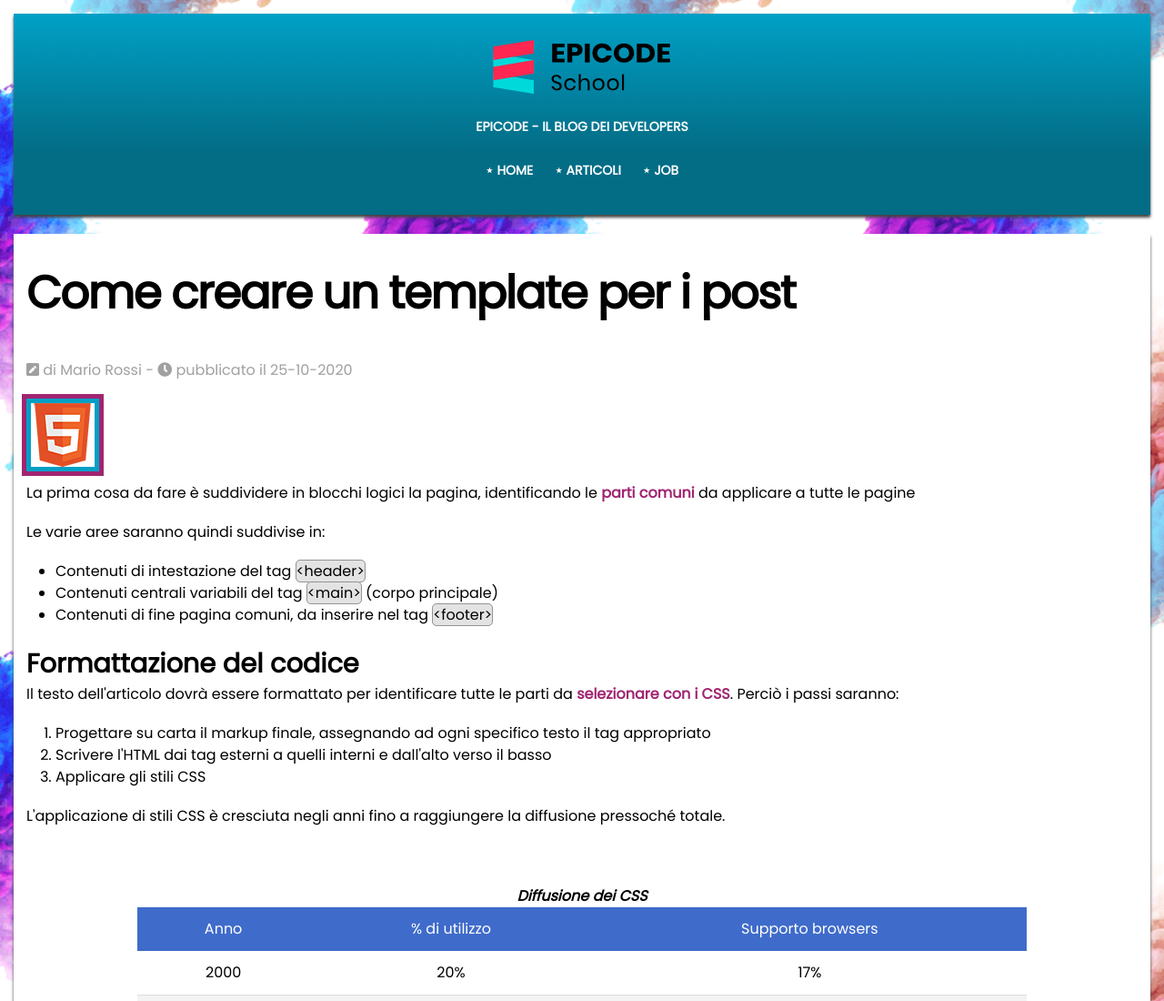
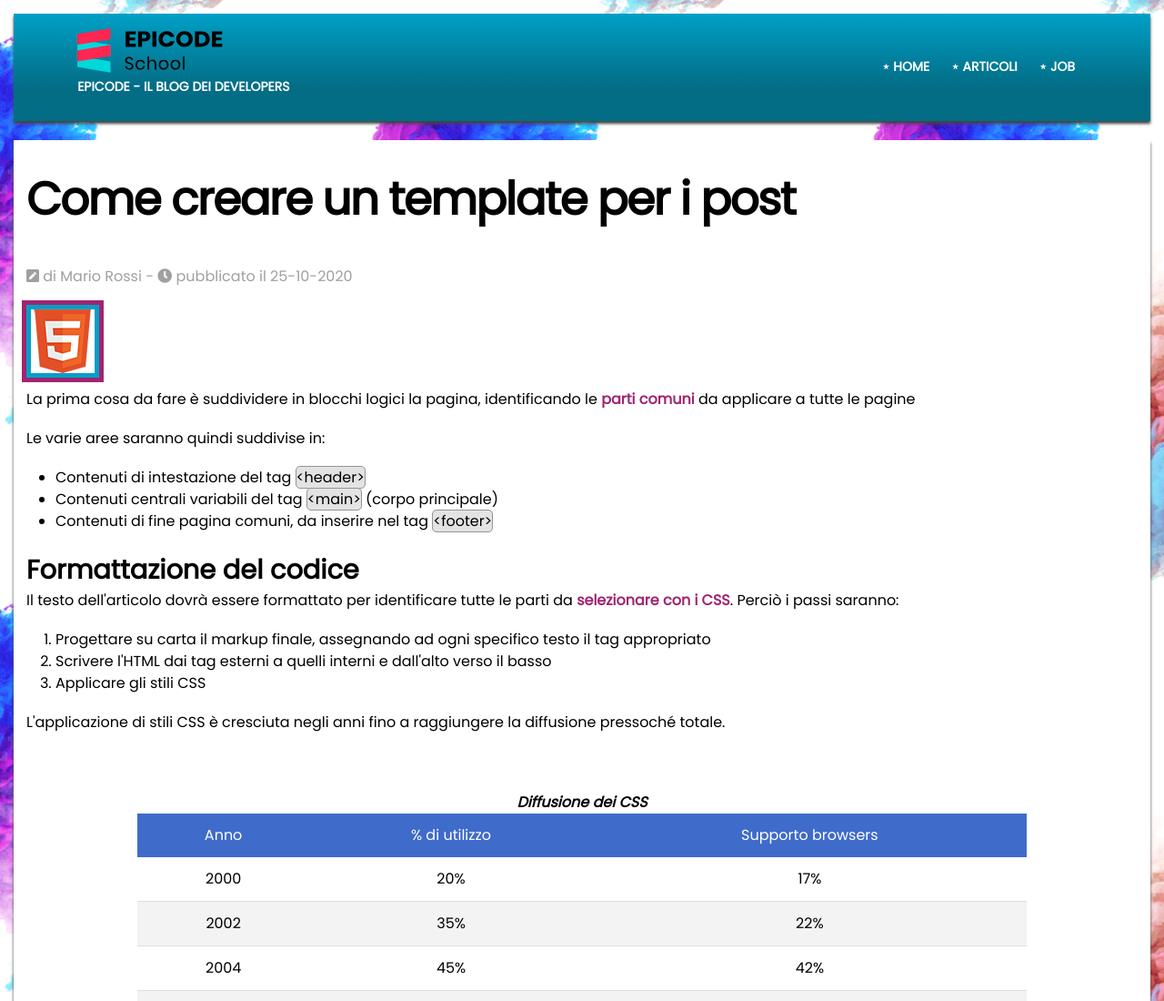
Before and after one commit to Tommasodibertomancini/ESERCIZIO-U2-D1, a plain HTML site: page index.html in a window 1280 px wide. Shown: the top 1100 px of the page at 91% size. Drawn offline with Linux system fonts and the light colour scheme.

Commit message:
final commit

```diff
--- a/assets/css/style.css
+++ b/assets/css/style.css
@@ -259,6 +259,30 @@ footer a {
 /* Media queries 1200px */
 
 @media screen and (min-width: 1200px) {
+  header {
+    padding: 5px;
+    vertical-align: middle;
+  }
+  header div {
+    display: inline-block;
+    width: 70%;
+    vertical-align: middle;
+    text-align: left;
+    padding: 5px;
+  }
+  header nav {
+    display: inline-block;
+    width: 20%;
+  }
+
+  header div img {
+    width: 160px;
+    height: 60px;
+    text-align: left;
+    vertical-align: middle;
+    margin-bottom: 0;
+  }
+
   #tableContainer {
     width: 80%;
     margin: 0 auto;
@@ -275,7 +299,6 @@ footer a {
     height: 14em;
     border-radius: 30px;
     margin-bottom: 2em;
-    margin-left: 0 auto;
   }
 
   section h2 {
```
